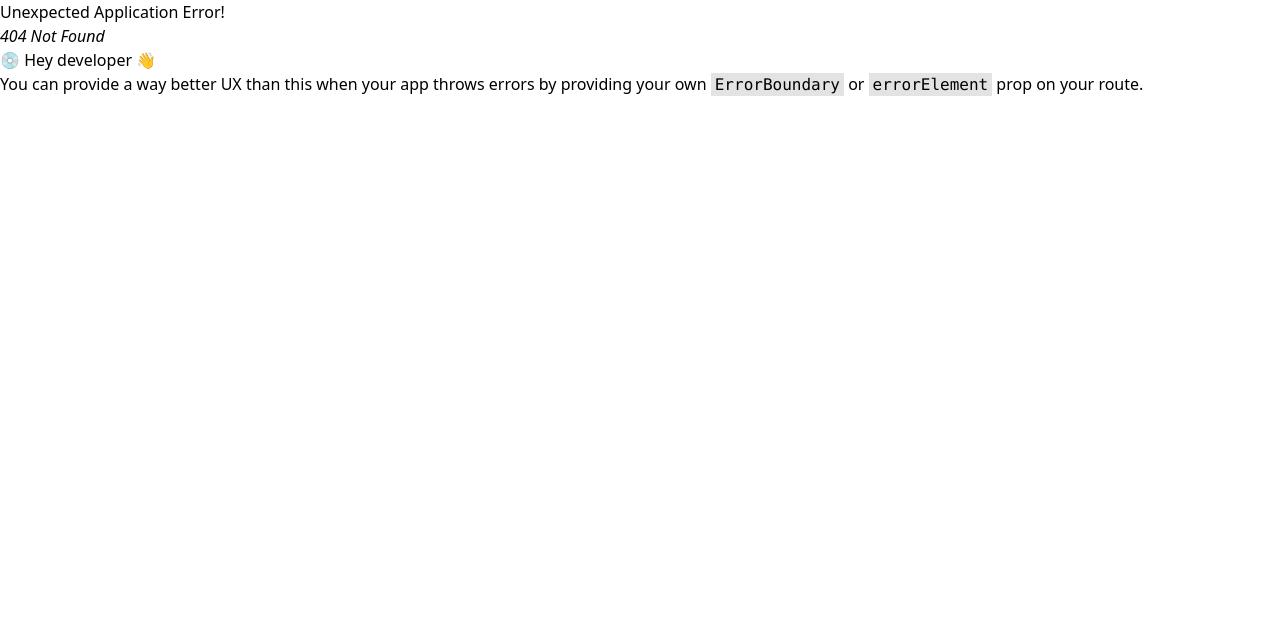
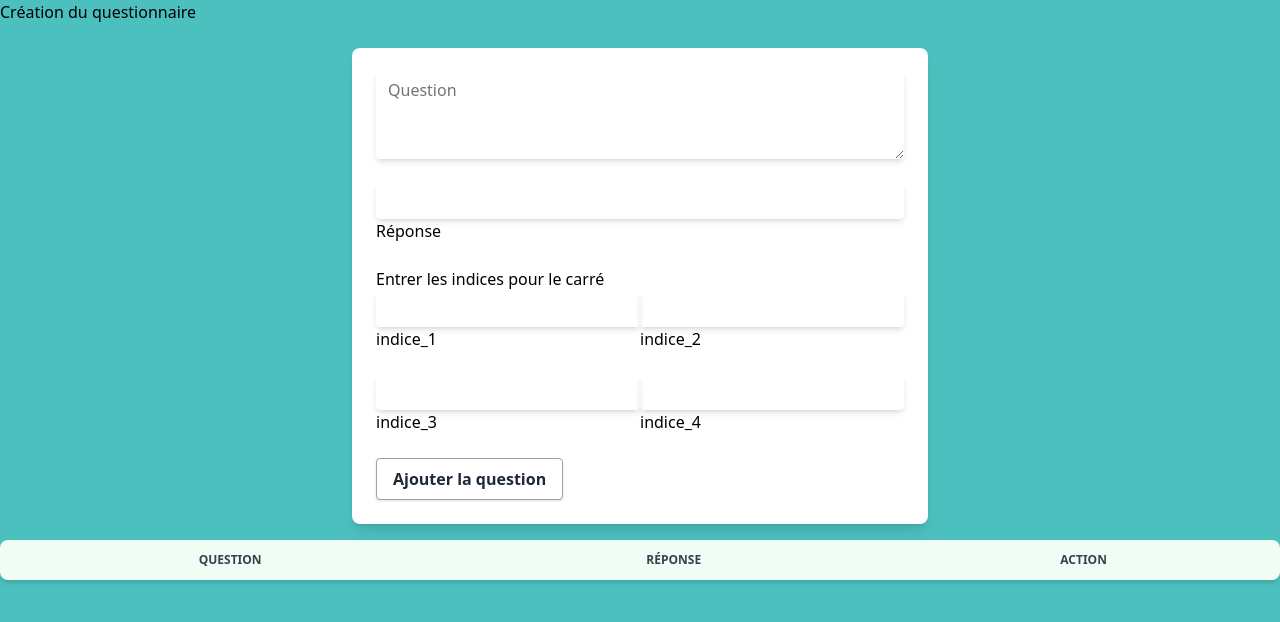
Before and after one commit to Nuageblanc7000/game_project, a React (Create React App) app: page /create in a window 1280 px wide. Before the commit this address had no page. Shown: the top 622 px of the page. Built offline with nearby package versions, Linux system fonts and the light colour scheme.

Commit message:
creation form questionnaire

```diff
--- /dev/null
+++ b/src/Pages/formPage/FormPage.jsx
@@ -0,0 +1,115 @@
+import { useForm } from "react-hook-form";
+import { useState } from "react";
+import ListQuestion from "./components/listQuestion/ListQuestion";
+import Input from "./input/Input";
+export default function FormPage() {
+  const [questions, setQuestions] = useState([]);
+  const [defaultResponse, setDefaultResponse] = useState("");
+  const defaultValues = {
+    id: crypto.randomUUID(),
+    question: "",
+    response: "",
+    Input: [
+      { indice_1: "" },
+      { indice_2: "" },
+      { indice_3: "" },
+      { indice_4: "" },
+    ],
+  };
+  const {
+    register,
+    handleSubmit,
+    reset,
+    formState: { errors, isSubmitting, submitCount },
+  } = useForm(defaultValues);
+  function handleChange(e) {
+    e.stopPropagation();
+    console.log(e.target.value);
+    setDefaultResponse(e.target.value);
+  }
+
+  function submit(values) {
+    setQuestions([...questions, { ...values, id: crypto.randomUUID() }]);
+    reset();
+    setDefaultResponse("");
+  }
+  console.log(questions);
+
+  return (
+    <div className="container mx-auto">
+      <h2 className="mb-4 white">Création du questionnaire</h2>
+      <div className="block max-w-xl rounded-lg bg-white p-6 shadow-lg dark:bg-neutral-700 mx-auto mt-6">
+        <form onSubmit={handleSubmit(submit)}>
+          <div className="relative mb-6" data-te-input-wrapper-init>
+            <textarea
+              className="peer block min-h-[auto] w-full shadow-md rounded border-0 bg-transparent py-[0.32rem] px-3 leading-[1.6] outline-none transition-all duration-200 ease-linear focus:placeholder:opacity-100 data-[te-input-state-active]:placeholder:opacity-100 motion-reduce:transition-none dark:text-neutral-200 dark:placeholder:text-neutral-200 [&:not([data-te-input-placeholder-active])]:placeholder:opacity-0"
+              id="question"
+              rows="3"
+              placeholder="Question"
+              {...register("question", { required: true })}
+            ></textarea>
+            <label
+              htmlFor="question"
+              className="pointer-events-none absolute top-0 left-3 mb-0 max-w-[90%] origin-[0_0] truncate pt-[0.37rem] leading-[1.6] text-neutral-500 transition-all duration-200 ease-out peer-focus:-translate-y-[0.9rem] peer-focus:scale-[0.8] peer-focus:text-primary peer-data-[te-input-state-active]:-translate-y-[0.9rem] peer-data-[te-input-state-active]:scale-[0.8] motion-reduce:transition-none dark:text-neutral-200 dark:peer-focus:text-neutral-200"
+            >
+              Question
+            </label>
+          </div>
+
+          <div className="relative mb-6" data-te-input-wrapper-init>
+            <input
+              onInput={(e) => handleChange(e)}
+              type="text"
+              className="peer block min-h-[auto] w-full shadow-md rounded border-0 bg-transparent py-[0.32rem] px-3 leading-[1.6] outline-none transition-all duration-200 ease-linear focus:placeholder:opacity-100 data-[te-input-state-active]:placeholder:opacity-100 motion-reduce:transition-none dark:text-neutral-200 dark:placeholder:text-neutral-200 [&:not([data-te-input-placeholder-active])]:placeholder:opacity-0"
+              id="response"
+              placeholder="response"
+              {...register("response", { required: true })}
+            />
+            <label htmlFor="response" className="">
+              Réponse
+            </label>
+          </div>
+          <div>
+            <h3>Entrer les indices pour le carré</h3>
+          </div>
+          <div className="flex flex-wrap">
+            <Input
+              register={register}
+              name={"indice_1"}
+              options={{
+                name: "Input[0]",
+                options: { required: true, value: defaultResponse },
+              }}
+              value={defaultResponse}
+            />
+            <Input
+              register={register}
+              name={"indice_2"}
+              options={{
+                name: "Input[1]",
+              }}
+            />
+            <Input
+              register={register}
+              name={"indice_3"}
+              options={{
+                name: "Input[2]",
+              }}
+            />
+            <Input
+              register={register}
+              name={"indice_4"}
+              options={{
+                name: "Input[3]",
+              }}
+            />
+          </div>
+          <button className="bg-white hover:bg-gray-100 text-gray-800 font-semibold py-2 px-4 border border-gray-400 rounded shadow">
+            Ajouter la question
+          </button>
+        </form>
+      </div>
+      <ListQuestion questions={questions} />
+    </div>
+  );
+}
--- /dev/null
+++ b/src/Pages/formPage/components/listQuestion/ListQuestion.jsx
@@ -0,0 +1,28 @@
+import Question from "../question/Question";
+
+export default function ListQuestion({ questions = [] }) {
+  return (
+    <div className="relative overflow-x-auto shadow-md sm:rounded-lg mt-4 mb-4">
+      <table className="w-full text-sm text-left text-gray-500 dark:text-gray-400">
+        <thead className="text-xs text-gray-700 uppercase bg-green-50 dark:bg-gray-700 dark:text-gray-400">
+          <tr>
+            <th scope="col" className="px-6 py-3 text-center">
+              Question
+            </th>
+            <th scope="col" className="px-6 py-3  text-center">
+              Réponse
+            </th>
+            <th scope="col" className="px-6 py-3  text-center">
+              Action
+            </th>
+          </tr>
+        </thead>
+        <tbody>
+          {questions.length
+            ? questions.map((q) => <Question question={q} key={q.id} />)
+            : ""}
+        </tbody>
+      </table>
+    </div>
+  );
+}
--- /dev/null
+++ b/src/Pages/formPage/components/question/Question.jsx
@@ -0,0 +1,17 @@
+export default function Question({ question }) {
+  return (
+    <tr className="bg-white border-b dark:bg-gray-800 dark:border-gray-700">
+      <th
+        scope="row"
+        className="px-6 py-4 font-medium text-gray-900 whitespace-nowrap dark:text-white text-center"
+      >
+        {question.question}
+      </th>
+      <td className="px-6 py-4 text-center">{question.response} </td>
+      <td className="px-6 py-4  text-center">
+        <div>Editer</div>
+        <div>Supprimer</div>
+      </td>
+    </tr>
+  );
+}
--- /dev/null
+++ b/src/Pages/formPage/input/Input.jsx
@@ -0,0 +1,19 @@
+import styles from "./input.module.scss";
+export default function Square({ register, options, name, value }) {
+  return (
+    <div
+      className={`relative mb-6 ${styles.formWidth}`}
+      data-te-input-wrapper-init
+    >
+      <input
+        type="text"
+        className="peer block min-h-[auto] shadow-md w-full rounded border-0 bg-transparent py-[0.32rem] px-3 leading-[1.6] outline-none transition-all duration-200 ease-linear focus:placeholder:opacity-100 data-[te-input-state-active]:placeholder:opacity-100 motion-reduce:transition-none dark:text-neutral-200 dark:placeholder:text-neutral-200 [&:not([data-te-input-placeholder-active])]:placeholder:opacity-0"
+        id={name}
+        placeholder={name}
+        value={value ? value : undefined}
+        {...register(options.name, { ...options.options })}
+      />
+      <label htmlFor={name}>{name}</label>
+    </div>
+  );
+}
--- /dev/null
+++ b/src/Pages/formPage/input/input.module.scss
@@ -0,0 +1,5 @@
+.formWidth {
+  min-width: 200px;
+  width: 100%;
+  flex: 1;
+}
--- a/src/assets/styles/App.scss
+++ b/src/assets/styles/App.scss
@@ -0,0 +1,5 @@
+@use "./theme.scss";
+
+body {
+  background-color: var(--primary-t1);
+}
--- /dev/null
+++ b/src/assets/styles/theme.scss
@@ -0,0 +1,6 @@
+:root {
+  --primary-t1: #4cc0bf;
+}
+.bg-t1 {
+  background-color: var(--primary-t1);
+}
--- a/src/router.js
+++ b/src/router.js
@@ -1,5 +1,6 @@
 import { createBrowserRouter } from "react-router-dom";
 import App from "./App";
+import FormPage from "./Pages/formPage/FormPage";
 import HomePage from "./Pages/homePage/HomePage";
 export const router = createBrowserRouter([
   {
@@ -10,4 +11,8 @@ export const router = createBrowserRouter([
     index: true,
     element: <HomePage />,
   },
+  {
+    path: "/create",
+    element: <FormPage />,
+  },
 ]);
```
